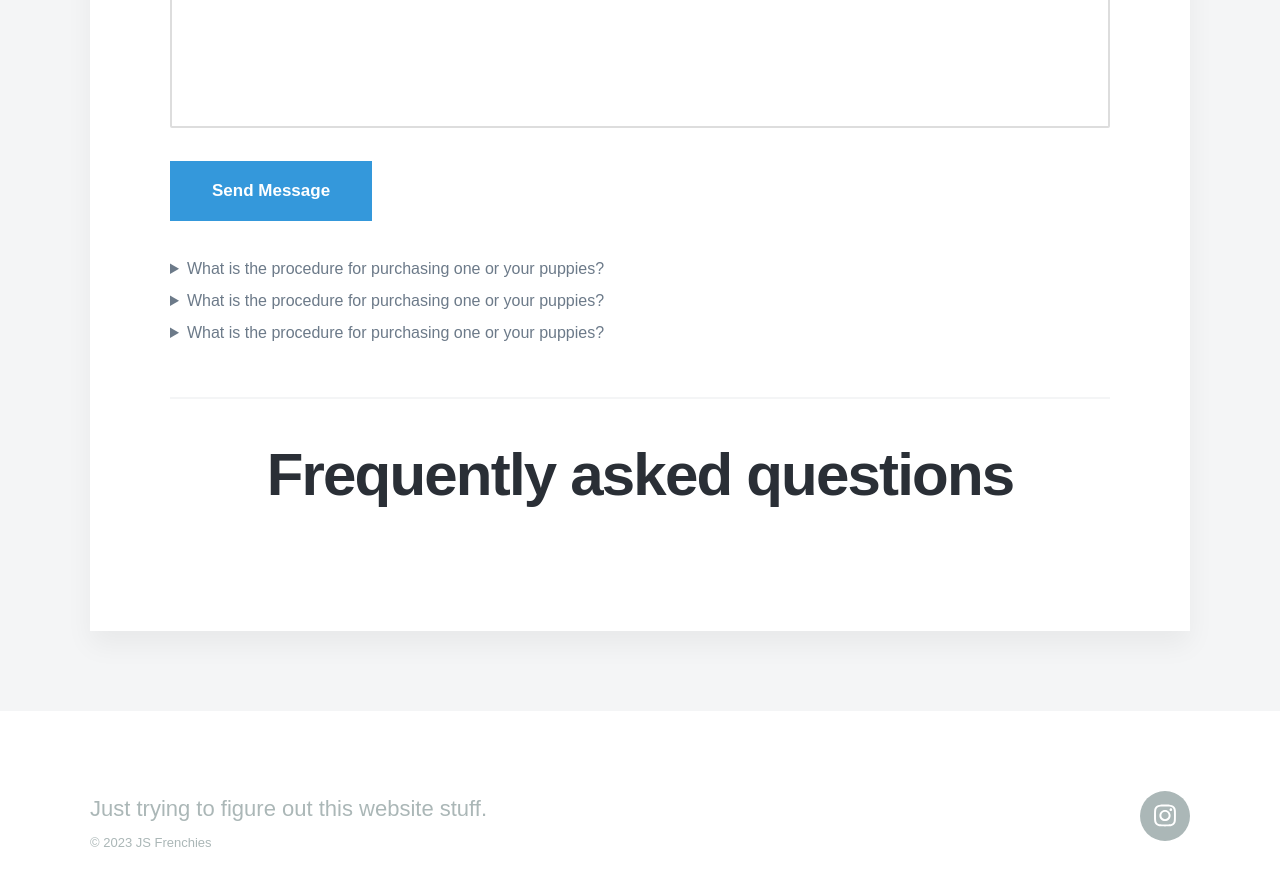
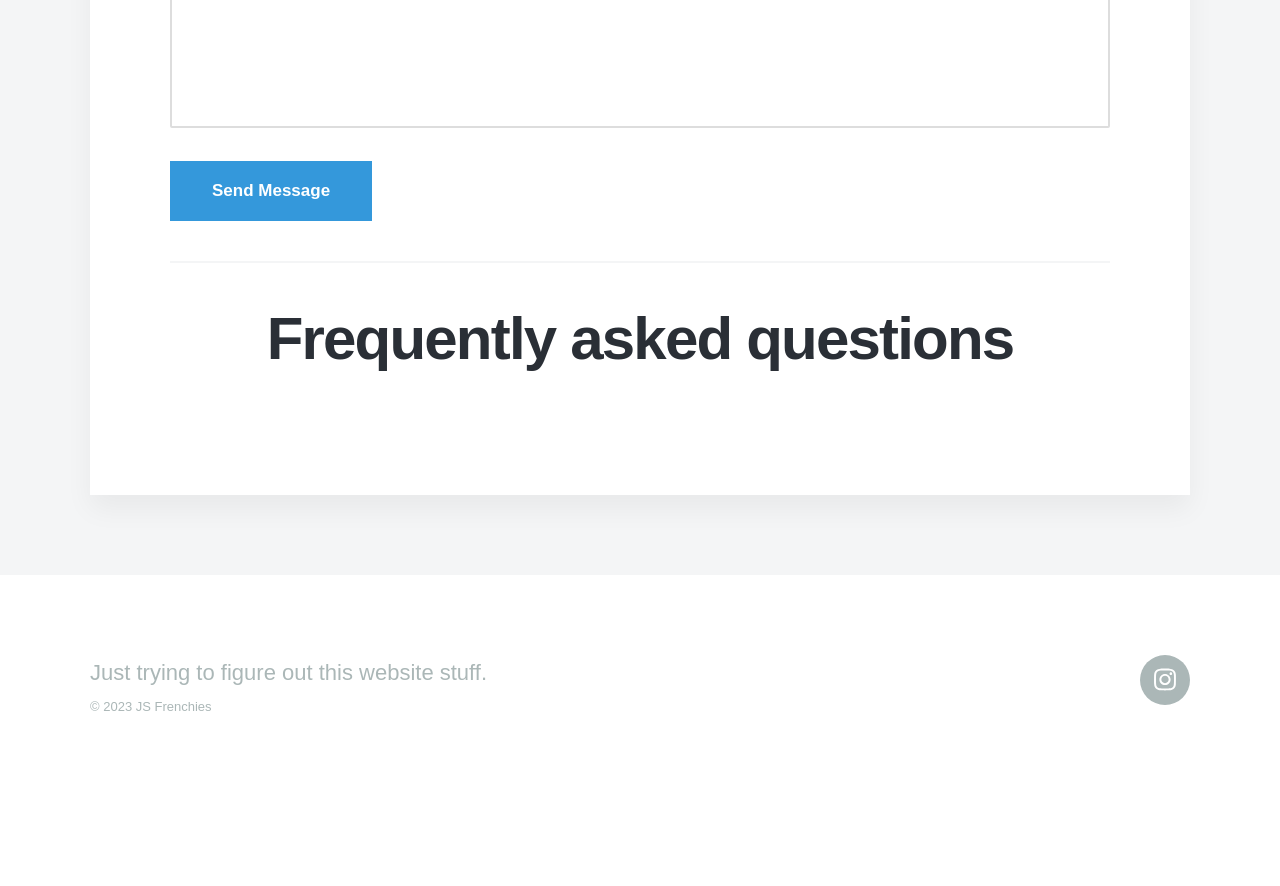
Before and after one commit to jcsodenkamp/jcsodenkamp.github.io, a Jekyll site: the page built from _pages/contact.md, in a window 1280 px wide and 900 px high, scrolled down 1290 px. Shown: the top 886 px of the window. Built offline with Jekyll 4.4.1, drawn with Linux system fonts in a browser that asks for light colours; nearby versions of some CDN libraries; some web fonts are replaced; after the commit the page ends 2083 px from its top, so only the background shows below that.

Commit message:
Update contact-form.html

```diff
--- a/_includes/contact-form.html
+++ b/_includes/contact-form.html
@@ -30,56 +30,3 @@
 
 
 </div>
-
-<div>
-
-
-	<div>
-	    	<details>
-	        	<summary>
-				What is the procedure for purchasing one or your
-	            		puppies?
-			</summary>
-	        	<p>
-				Filling out our application would be the first step to
-	           		purchasing a puppy. We place our puppies on a first come
-	            		basis and all puppies under 8 weeks require a
-	            		non-refundable deposit.
-			</p>
-	    	</details>
-	</div>
-	<br>
-
-		<div>
-	    	<details>
-	        	<summary>
-				What is the procedure for purchasing one or your
-	            		puppies?
-			</summary>
-	        	<p>
-				Filling out our application would be the first step to
-	           		purchasing a puppy. We place our puppies on a first come
-	            		basis and all puppies under 8 weeks require a
-	            		non-refundable deposit.
-			</p>
-	    	</details>
-	</div>
-	<br>
-
-		<div>
-	    	<details>
-	        	<summary>
-				What is the procedure for purchasing one or your
-	            		puppies?
-			</summary>
-	        	<p>
-				Filling out our application would be the first step to
-	           		purchasing a puppy. We place our puppies on a first come
-	            		basis and all puppies under 8 weeks require a
-	            		non-refundable deposit.
-			</p>
-	    	</details>
-	</div>
-	<br>
-
-</div>
```
